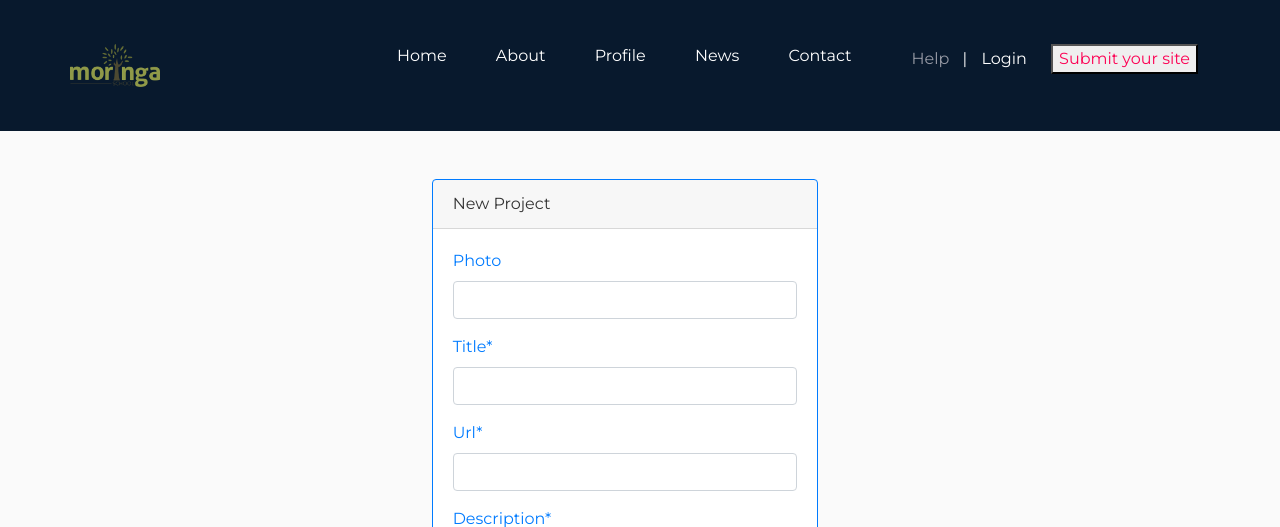
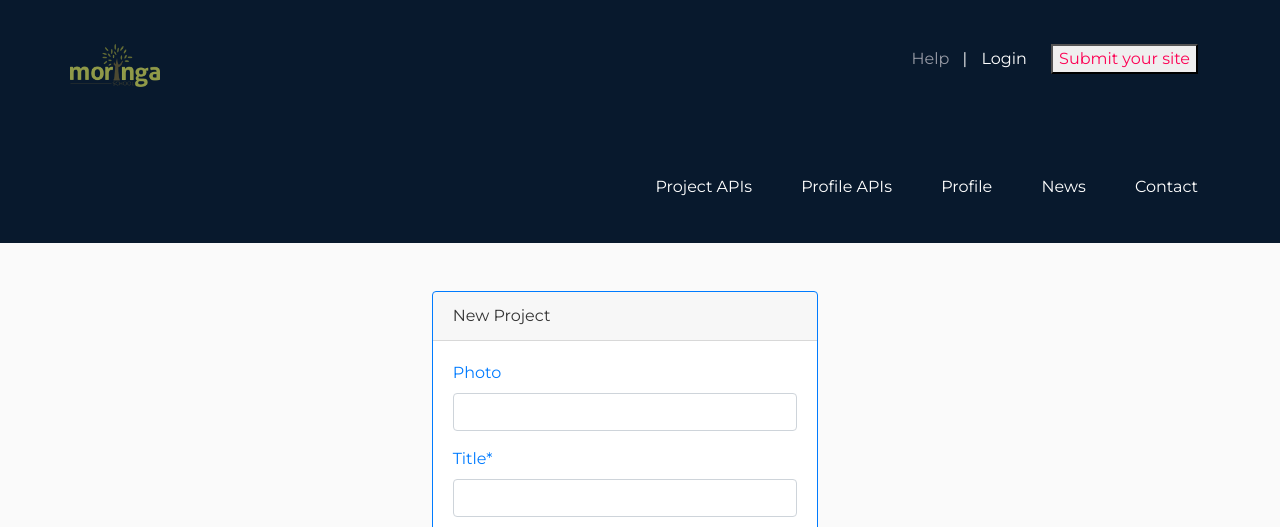
Before and after one commit to barackmaund1/Awwards-, a Django app: page /post/new/ in a window 1280 px wide. Shown: the top 527 px of the page. Run offline with Django 3.2, Linux system fonts and the light colour scheme; the visitor is signed in with stand-in values (Sample User, id 1); data comes from the database, SQL or seed files in the repository; some libraries are stand-ins or nearby versions.

Commit message:
add profile restful Api

```diff
--- /dev/null
+++ b/apis/urls.py
@@ -0,0 +1,8 @@
+from django.urls import path
+
+from .views import ListProfile,DetailProfile
+
+urlpatterns = [
+    path('', ListProfile.as_view(),name='apis'),
+    path('<int:pk>/', DetailProfile.as_view()),
+]
--- a/awward/templates/navbar.html
+++ b/awward/templates/navbar.html
@@ -18,8 +18,8 @@
     </div>
   </div>
   <ul class="main-menu">
-    <li><a href="/">Home</a></li>
-    <li><a href="#">About</a></li>
+    <li><a href="{}">Project APIs</a></li>
+    <li><a href="{%url 'apis'%}">Profile APIs</a></li>
     <li><a href="#">Profile</a>
       <ul class="sub-menu">
         <li><a href="{%url 'logout'%}">logout</a></li>
--- a/awwards/settings.py
+++ b/awwards/settings.py
@@ -35,6 +35,7 @@ INSTALLED_APPS = [
     'awward',
     'apis',
     'bootstrap4',
+    'rest_framework',
     'pyuploadcare.dj',
     'crispy_forms',
     'django.contrib.admin',
--- a/awwards/urls.py
+++ b/awwards/urls.py
@@ -21,6 +21,7 @@ urlpatterns = [
     path('admin/', admin.site.urls),
     path('',include('users.urls')),
     path('',include('awward.urls')),
+    path('apis/v1/', include('apis.urls'))
 ]
 if settings.DEBUG:
     urlpatterns += static(settings.MEDIA_URL, document_root=settings.MEDIA_ROOT)
```
Also changed, not shown: apis/serializers.py (added, +13 -0 lines), apis/views.py (+10 -1 lines).
